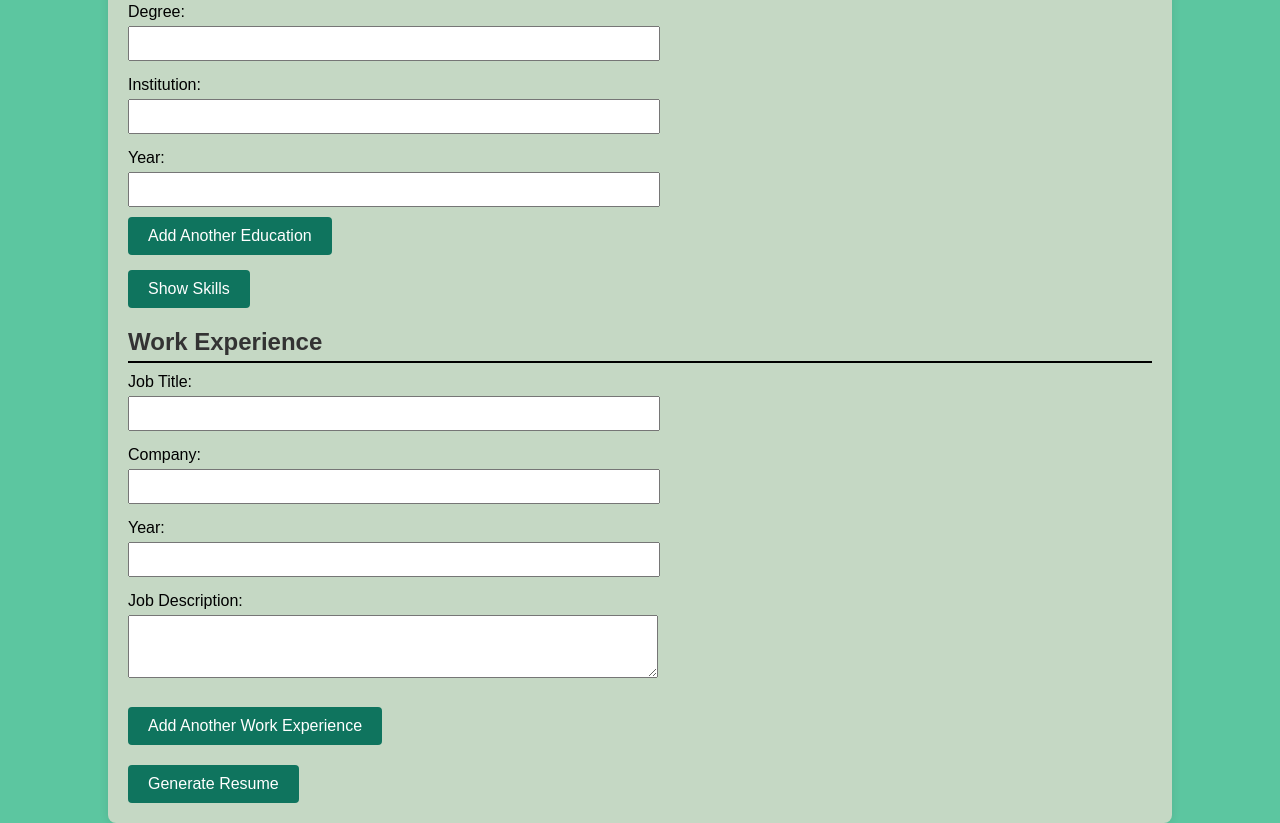
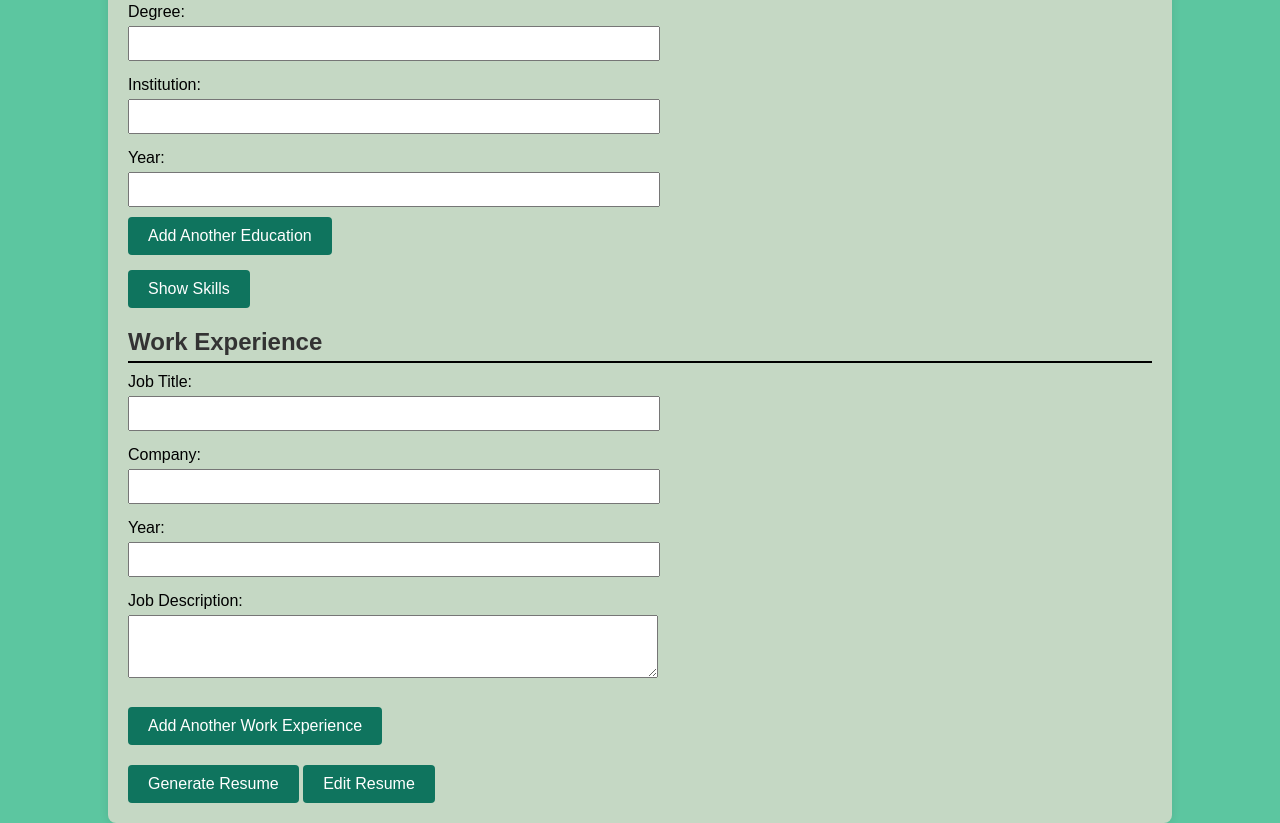
Before and after one commit to aiman0168/Resume-Builder-Hackathon, a plain HTML site: page milestone03-RESUME-GENERATOR/index.html in a window 1280 px wide. Shown: the part 637-1460 px from the top of the page. Drawn offline with Linux system fonts and the light colour scheme.

Commit message:
Update index.html

```diff
--- a/milestone03-RESUME-GENERATOR/index.html
+++ b/milestone03-RESUME-GENERATOR/index.html
@@ -99,6 +99,8 @@
             <div id="resumeContent"></div>
         </div>
 
+     <button id="edit-button">Edit Resume</button>
+
     <script src="script.js"></script>
     <script src="script2.js"></script>
 </div>
```
